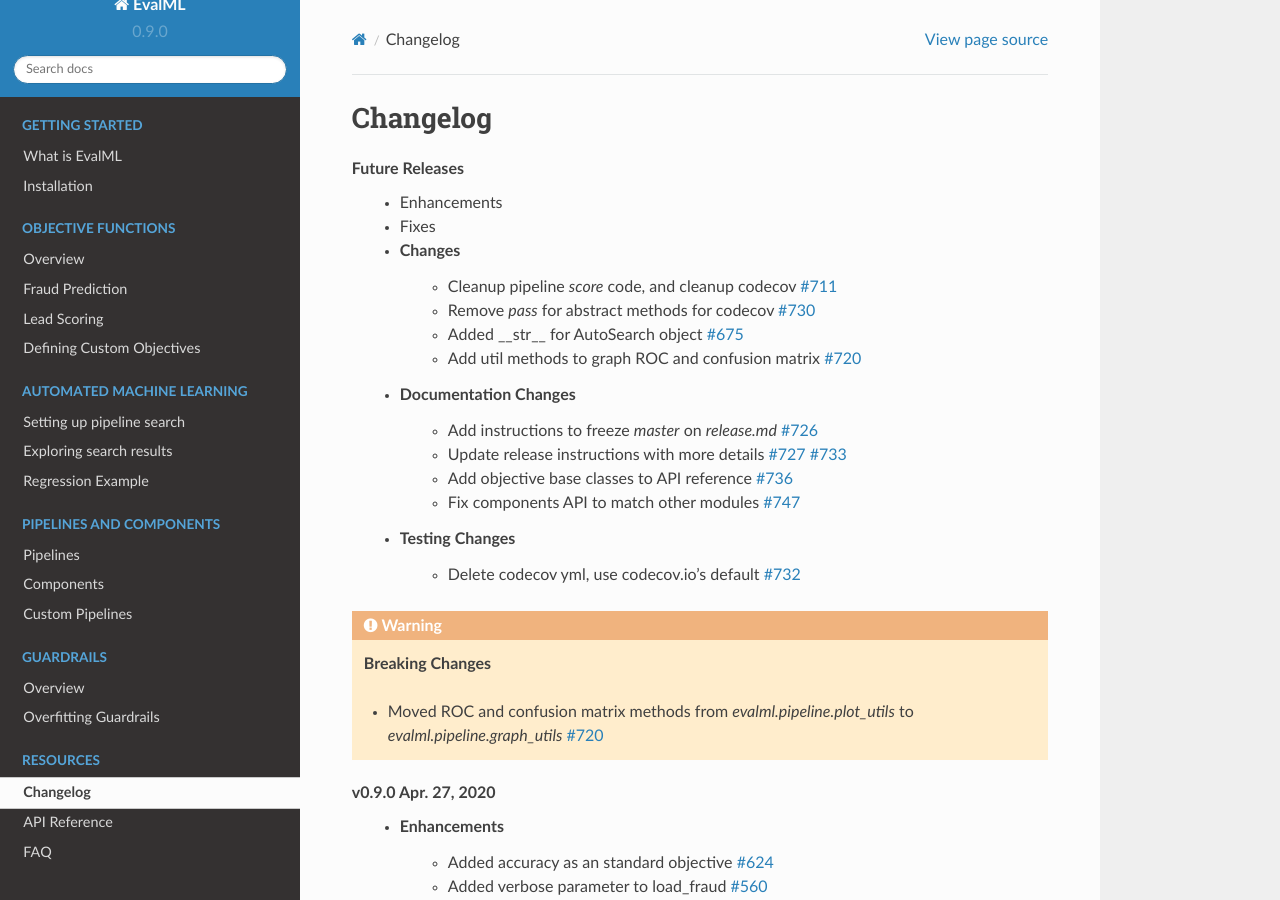
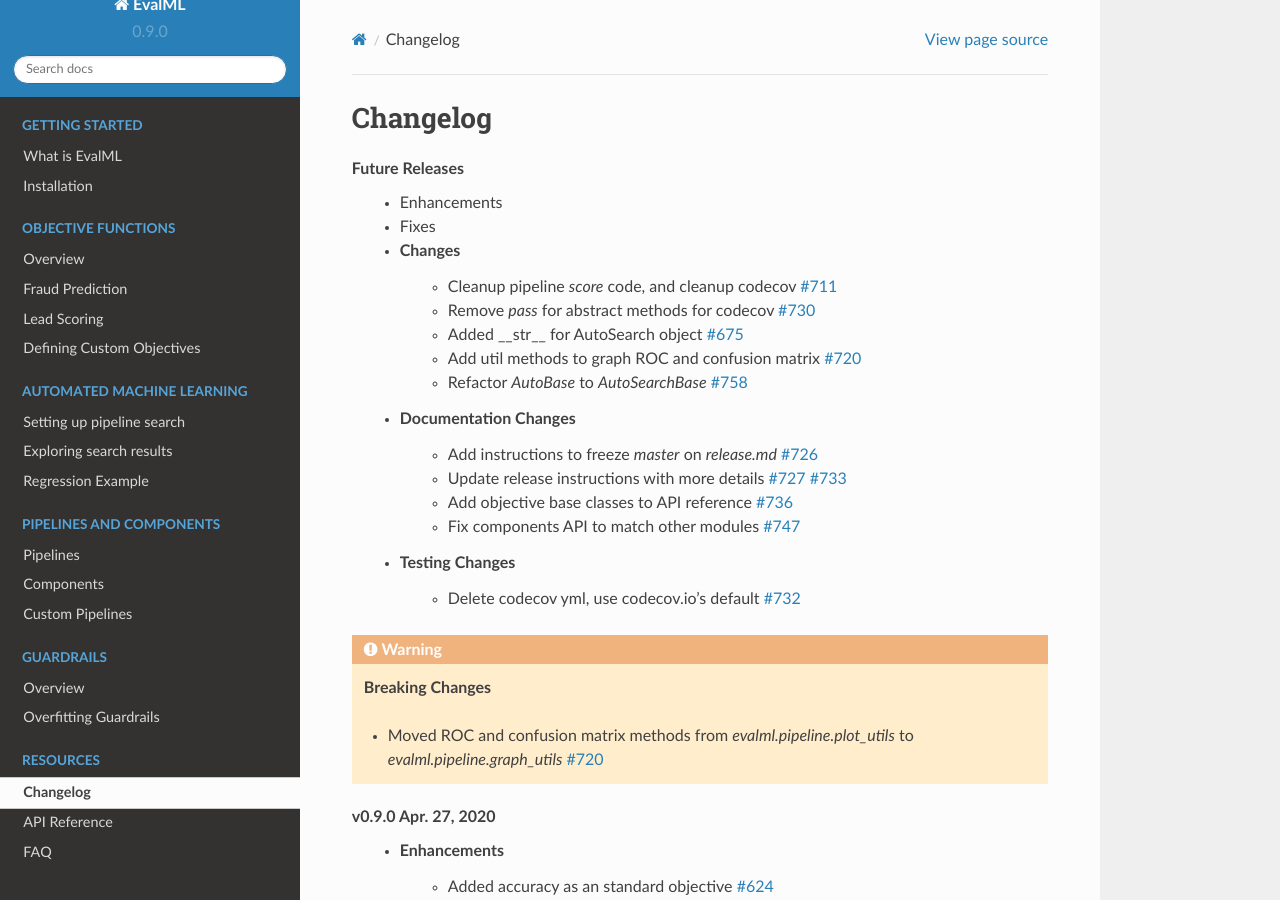
Before and after one commit to alteryx/evalml, a Sphinx documentation site: the page built from docs/source/changelog.rst, in a window 1280 px wide and 900 px high. Built offline with Sphinx 7.4.7 and the Read the Docs theme 2.0.0, drawn with Linux system fonts in a browser that asks for light colours; comment, search, counter and statistics services are not loaded.

Commit message:
Changelog

```diff
--- a/docs/source/changelog.rst
+++ b/docs/source/changelog.rst
@@ -10,6 +10,7 @@
         * Remove `pass` for abstract methods for codecov :pr:`730`
         * Added __str__ for AutoSearch object :pr:`675`
         * Add util methods to graph ROC and confusion matrix :pr:`720`
+        * Refactor `AutoBase` to `AutoSearchBase` :pr:`758`
     * Documentation Changes
         * Add instructions to freeze `master` on `release.md` :pr:`726`
         * Update release instructions with more details :pr:`727` :pr:`733`
```
